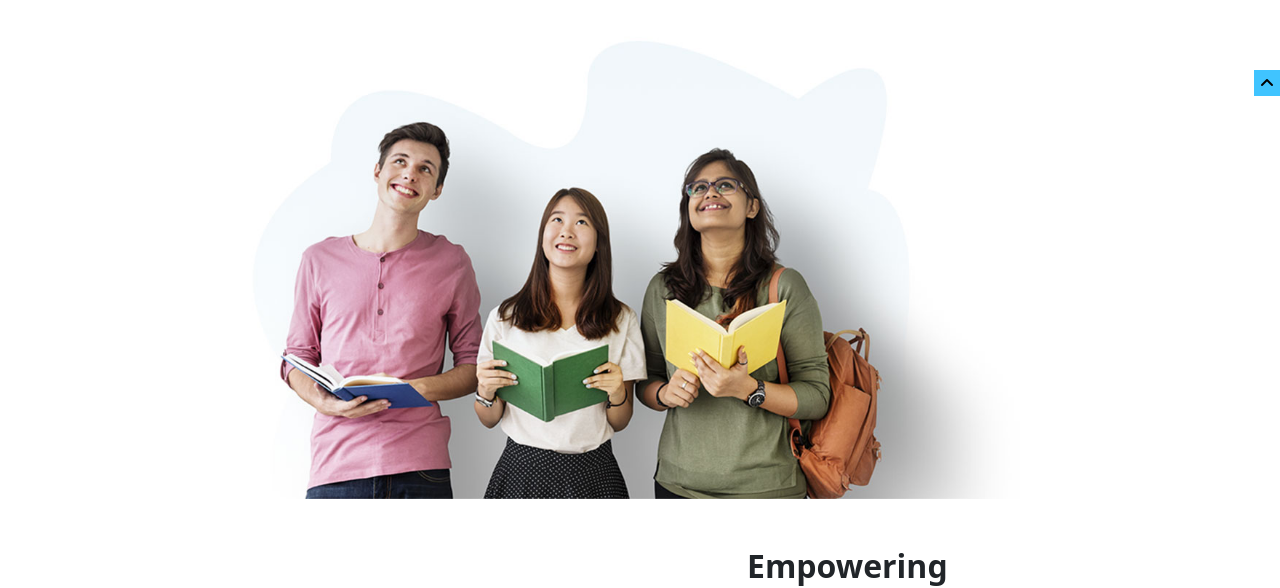
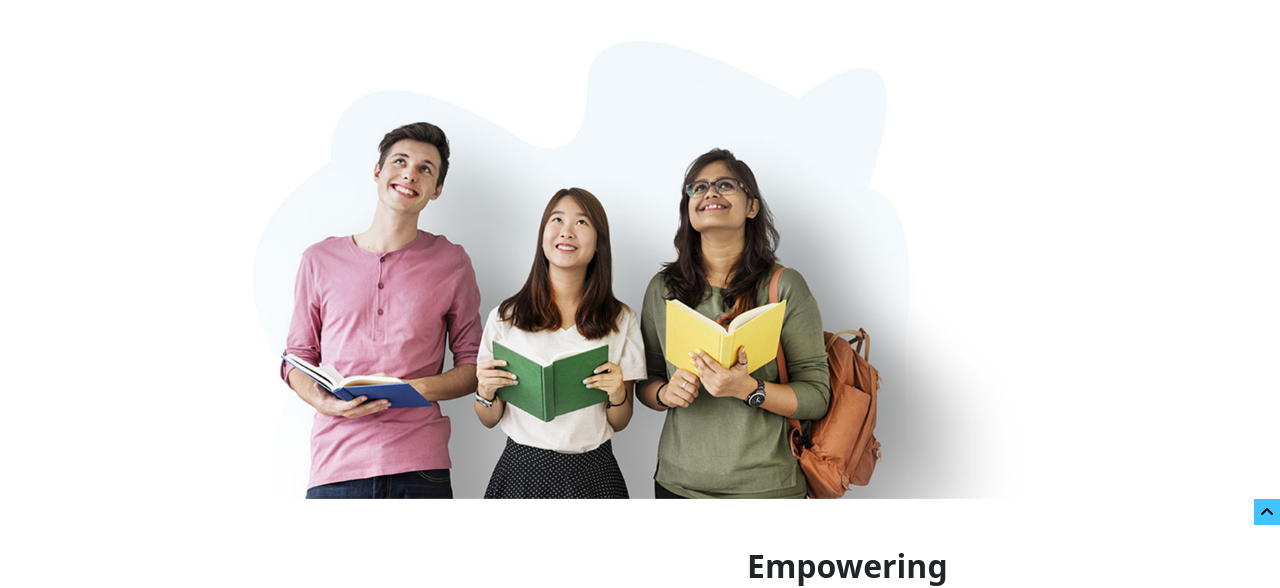
Before and after one commit to MartinaDR1/proj-html-vuejs, a Vue app: page / in a window 1280 px wide. Shown: the part 1135-1723 px from the top of the page. Built offline with nearby package versions, Linux system fonts and the light colour scheme.

Commit message:
add others button

```diff
--- /dev/null
+++ b/src/components/Button.vue
@@ -0,0 +1,32 @@
+<template>
+    <div>
+        <button @click="scrollToTop" class="scroll"><i class="fa-solid fa-angle-up"></i></button>
+    </div>
+</template>
+
+<script>
+    export default {
+        name: 'Button',
+
+        methods: {
+        scrollToTop() {
+            window.scrollTo({
+                top: 0,
+                behavior: "smooth"
+            });
+        }
+    }
+    }
+</script>
+
+<style lang="scss" scoped>
+@use '../assets/scss/variables' as *;
+
+.scroll{
+    background-color: $bg-blue;
+    border: 0;
+    position: absolute;
+    right: 0;
+}
+
+</style>
--- a/src/components/ContentMain.vue
+++ b/src/components/ContentMain.vue
@@ -1,31 +1,11 @@
 <script>
+import Button from "./Button.vue";
 export default {
     name: 'ContentMain',
 
-
-    data() {
-        return {
-            showButton: false
-        };
-    },
-    methods: {
-        scrollToTop() {
-            window.scrollTo({
-                top: 0,
-                behavior: "smooth"
-            });
-        }
-    },
-    mounted() {
-        window.addEventListener("scroll", () => {
-            if (window.pageYOffset > 100) {
-                this.showButton = true;
-            } else {
-                this.showButton = false;
-            }
-        });
+    components:{
+        Button
     }
-
 }
 </script>
 
@@ -39,7 +19,8 @@ export default {
 
     <div class="banner">
         <img src="../assets/img/h5-img-1.jpg" width="800px" alt="">
-        <button @click="scrollToTop" class="scroll"><i class="fa-solid fa-angle-up"></i></button>
+
+        <Button/>
     </div>
 
 
@@ -91,13 +72,5 @@ a,
     position: relative;
 }
 
-.scroll{
-    background-color: $bg-blue;
-    border: 0;
-    position: absolute;
-    right: 0;
-    top: 5rem;
-}
-
 
 </style>
--- a/src/components/Courses.vue
+++ b/src/components/Courses.vue
@@ -1,4 +1,6 @@
 <script>
+import Button from "./Button.vue";
+
 export default {
     name: 'Courses',
 
@@ -100,6 +102,9 @@ export default {
             ],
 
         }
+    },
+    components:{
+        Button
     }
 
 }
@@ -114,6 +119,8 @@ export default {
                 asperiores consequuntur ab nam dolor deserunt suscipit sequi.
             </p>
         </div>
+
+        <Button/>
 
         <div class="container d-flex">
             <div class="card border" v-for="course in cards">
--- a/src/components/Learning.vue
+++ b/src/components/Learning.vue
@@ -1,10 +1,17 @@
 <script>
+import Button from "./Button.vue";
+
 export default {
-    name: 'Learning'
+    name: 'Learning',
+
+    components:{
+        Button
+    }
 }
 </script>
 
 <template>
+    <Button/>
     <div class="container">
         <div class="row my-5">
             <div class="col-3 py-1">
@@ -17,11 +24,14 @@ export default {
                     <a class="list-group-item list-group-item-action" href="#list-item-4">Knowledge Transfer</a>
                 </div>
             </div>
+
             <div class="col-9 list px-5 py-2">
                 <div data-bs-spy="scroll" data-bs-target="#list-example" data-bs-smooth-scroll="true"
                     class="scrollspy-example" tabindex="0">
                     <h2 id="list-item-1" class="py-2">Learning Possibilities</h2>
                     <p>Lorem ipsum dolor sit amet consectetur, adipisicing elit. Aliquam aliquid, eos animi, ipsa quis pariatur beatae qui cum perferendis nihil at necessitatibus alias architecto hic possimus accusamus blanditiis libero omnis distinctio quas recusandae sed obcaecati cumque! Maiores ducimus provident similique?</p>
+
+
 
                     <ul class="py-5">
                         <li>
@@ -42,6 +52,7 @@ export default {
                         </li>
                     </ul>
                 </div>
+
                 <div class="image">
                     <img src="../assets/img/h12-tabs-icon-1.png" width="100px" alt="">
                 </div>
--- a/src/components/Pricing.vue
+++ b/src/components/Pricing.vue
@@ -1,6 +1,12 @@
 <script>
+import Button from "./Button.vue";
+
 export default {
-    name: 'Pricing'
+    name: 'Pricing',
+
+    components:{
+        Button
+    }
 }
 </script>
 
@@ -9,6 +15,8 @@ export default {
         <h2>Pricing Plans</h2>
         <p>Lorem ipsum dolor sit, amet consectetur adipisicing elit. Voluptates rerum at labore? Expedita, illum molestias?
         </p>
+
+        <Button/>
 
         <table class="table table-bordered">
             <thead>
```
